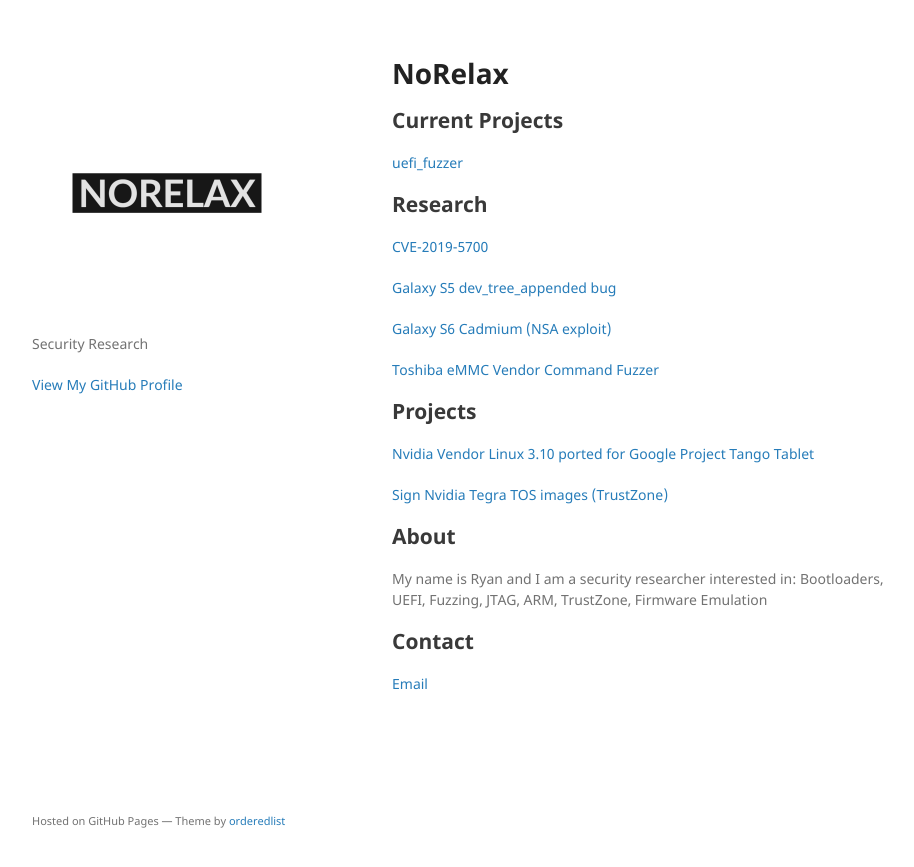
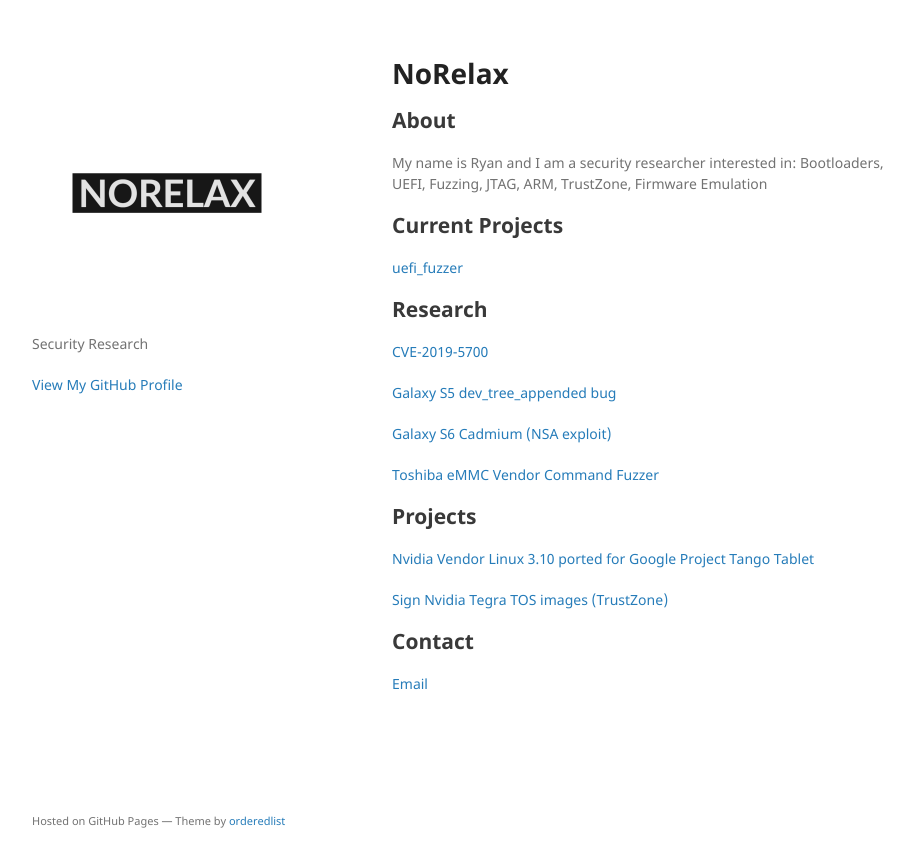
Before and after one commit to oscardagrach/oscardagrach.github.io, a Jekyll site: the page built from index.md, in a window 1280 px wide. Shown: the top 867 px of the page, without its empty margins (178-1092 px from the left). Built offline with Jekyll 4.4.1, drawn with Linux system fonts in a browser that asks for light colours; our own code applies the rules of GitHub Pages for plain Markdown files; part of the change alters nothing that is shown.

```diff
--- a/index.md
+++ b/index.md
@@ -1,4 +1,7 @@
 # NoRelax
+
+## About
+My name is Ryan and I am a security researcher interested in: Bootloaders, UEFI, Fuzzing, JTAG, ARM, TrustZone, Firmware Emulation
 
 ## Current Projects
 [uefi_fuzzer](https://github.com/oscardagrach/uefi_fuzzer)
@@ -17,8 +20,5 @@
 
 [Sign Nvidia Tegra TOS images (TrustZone)](https://github.com/oscardagrach/signtos)
 
-## About
-My name is Ryan and I am a security researcher interested in: Bootloaders, UEFI, Fuzzing, JTAG, ARM, TrustZone, Firmware Emulation
-
 ## Contact
 [Email](mailto:ryan@norelax.org)
```
